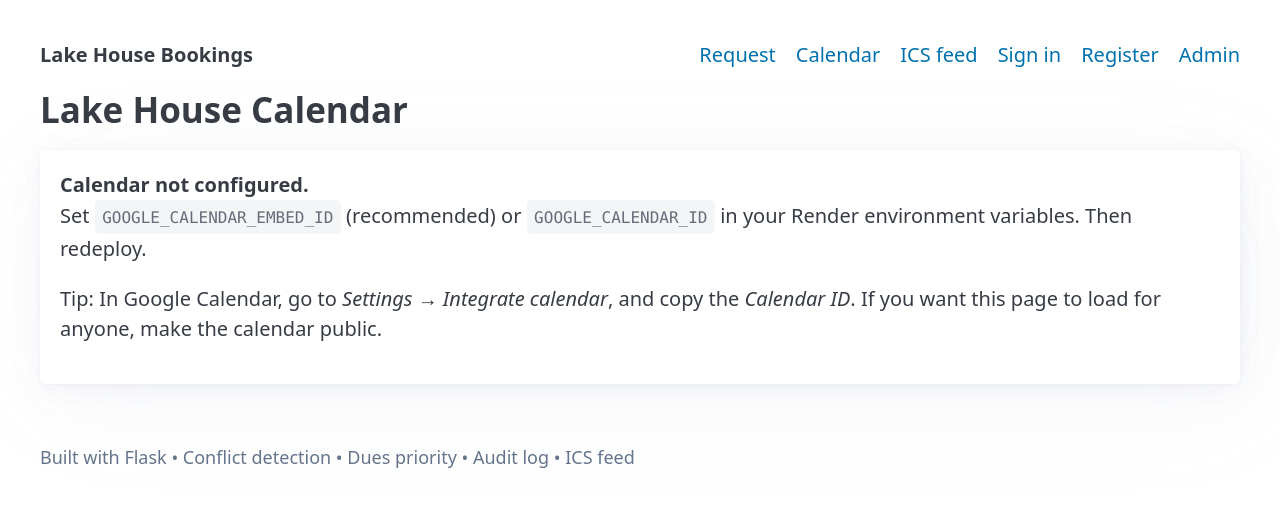
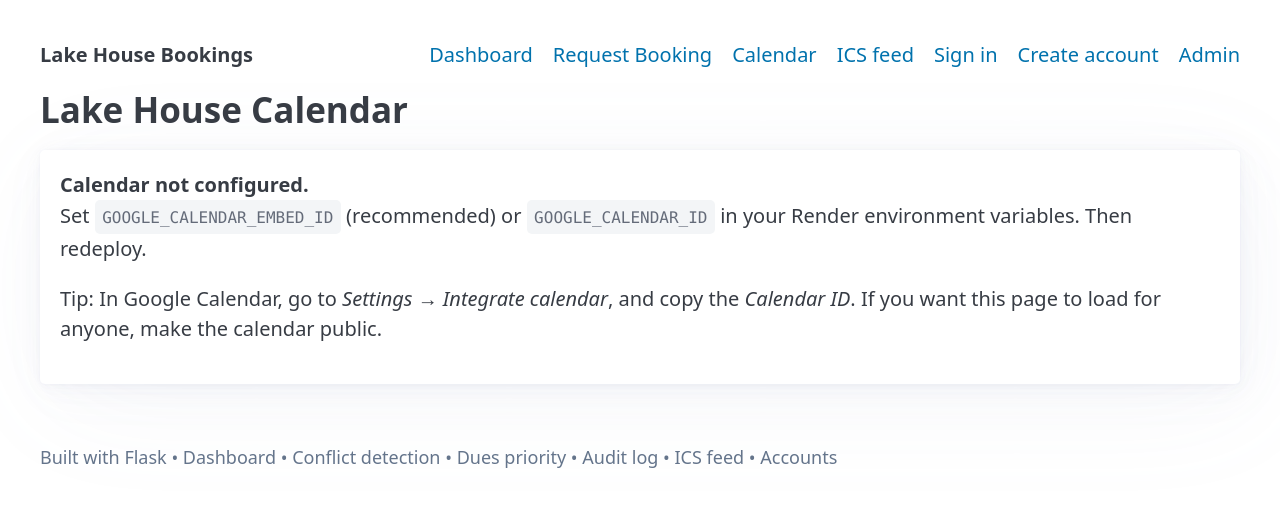
Before and after one commit to ramasmith/lakehouse2, a Flask app: page /calendar in a window 1280 px wide. Shown: the top 507 px of the page. Run offline with Flask 3, Linux system fonts and the light colour scheme; some libraries are stand-ins or nearby versions.

Commit message:
Update base.html

```diff
--- a/templates/base.html
+++ b/templates/base.html
@@ -1,46 +1,38 @@
 <!doctype html>
 <html lang="en">
 <head>
-  <meta charset="utf-8">
-  <meta name="viewport" content="width=device-width, initial-scale=1">
+  <meta charset="utf-8" />
+  <meta name="viewport" content="width=device-width, initial-scale=1" />
   <title>Lake House Bookings</title>
-  <link rel="stylesheet" href="https://cdn.jsdelivr.net/npm/@picocss/pico@2/css/pico.min.css">
+  <link rel="stylesheet" href="https://cdn.jsdelivr.net/npm/@picocss/pico@2/css/pico.min.css" />
   <style>
     .badge { padding: 0.2rem 0.4rem; border-radius: 4px; font-size: 0.75rem; }
-    .badge.due { background: #0ea5e9; color: white; }
-    .badge.non_due { background: #94a3b8; color: white; }
-    .badge.warn { background: #f59e0b; color: #111; } /* NEW */
+    .badge.due { background: #0ea5e9; color: #fff; }
+    .badge.non_due { background: #94a3b8; color: #fff; }
     .tag { font-size: 0.75rem; padding: 0.15rem 0.35rem; border-radius: 999px; background: #e2e8f0; color:#334155; }
     code { font-size: 0.8rem; }
-  </style>
-  <style>
-  .badge { padding: 0.2rem 0.4rem; border-radius: 4px; font-size: 0.75rem; }
-  .badge.due { background: #0ea5e9; color: white; }
-  .badge.non_due { background: #94a3b8; color: white; }
-  .badge.warn { background: #f59e0b; color: #111; }  <!-- add this -->
-  .tag { font-size: 0.75rem; padding: 0.15rem 0.35rem; border-radius: 999px; background: #e2e8f0; color:#334155; }
-  code { font-size: 0.8rem; }
+    nav ul { align-items: center; }
   </style>
 </head>
 <body>
   <main class="container">
     <nav>
-      <ul><li><strong>Lake House Bookings</strong></li></ul>
       <ul>
-  <li><a href="{{ url_for('home') }}">Request</a></li>
+        <li><strong><a href="{{ url_for('dashboard') }}" style="text-decoration:none;color:inherit;">Lake House Bookings</a></strong></li>
+      </ul>
+      <ul>
+        <li><a href="{{ url_for('dashboard') }}">Dashboard</a></li>
+        <li><a href="{{ url_for('request_booking') }}">Request Booking</a></li>
         <li><a href="{{ url_for('calendar_view') }}">Calendar</a></li>
         <li><a href="{{ url_for('calendar_ics') }}">ICS feed</a></li>
 
-  {# Member section #}
-  {% if session.get('member_id') %}
-    <li><a href="{{ url_for('account_requests') }}">My requests</a></li>
-    <li><a href="{{ url_for('account_logout') }}">Sign out</a></li>
+        {% if session.get('user_member_id') %}
+          <li><a href="{{ url_for('signout') }}">Sign out</a></li>
         {% else %}
-    <li><a href="{{ url_for('account_login') }}">Sign in</a></li>
-    <li><a href="{{ url_for('account_register') }}">Register</a></li>
+          <li><a href="{{ url_for('signin') }}">Sign in</a></li>
+          <li><a href="{{ url_for('signup') }}">Create account</a></li>
         {% endif %}
 
-  {# Admin section #}
         {% if session.get('is_admin') %}
           <li><a href="{{ url_for('admin_requests') }}">Admin</a></li>
           <li><a href="{{ url_for('admin_logout') }}">Admin logout</a></li>
@@ -48,23 +40,22 @@
           <li><a href="{{ url_for('admin_login') }}">Admin</a></li>
         {% endif %}
       </ul>
-
     </nav>
 
     {% with messages = get_flashed_messages(with_categories=true) %}
       {% if messages %}
-        <div>
+        <section>
           {% for category, message in messages %}
             <article class="{{ category }}">{{ message }}</article>
           {% endfor %}
-        </div>
+        </section>
       {% endif %}
     {% endwith %}
 
     {% block content %}{% endblock %}
 
     <footer style="margin-top:3rem; font-size:0.9rem; color:#64748b;">
-      Built with Flask • Conflict detection • Dues priority • Audit log • ICS feed
+      Built with Flask • Dashboard • Conflict detection • Dues priority • Audit log • ICS feed • Accounts
     </footer>
   </main>
 </body>
```
Lines whose indentation alone changed are shown as unchanged.
